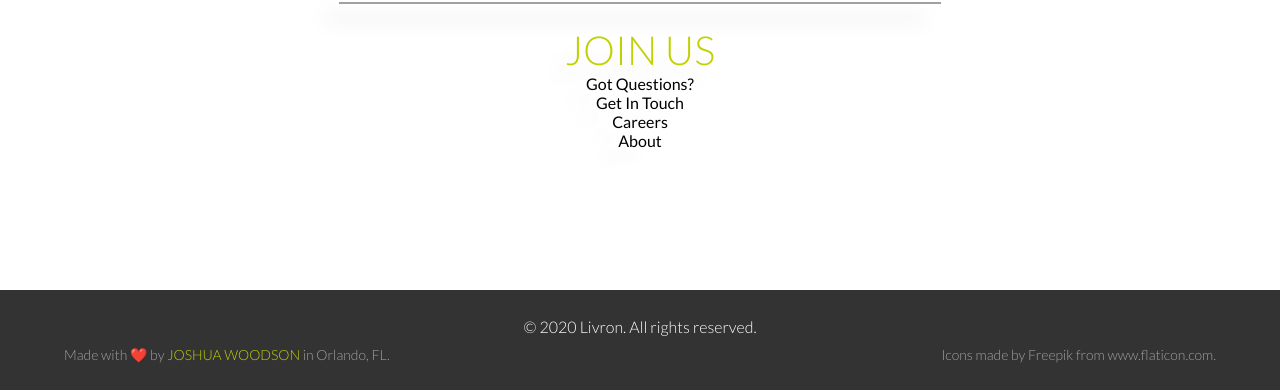
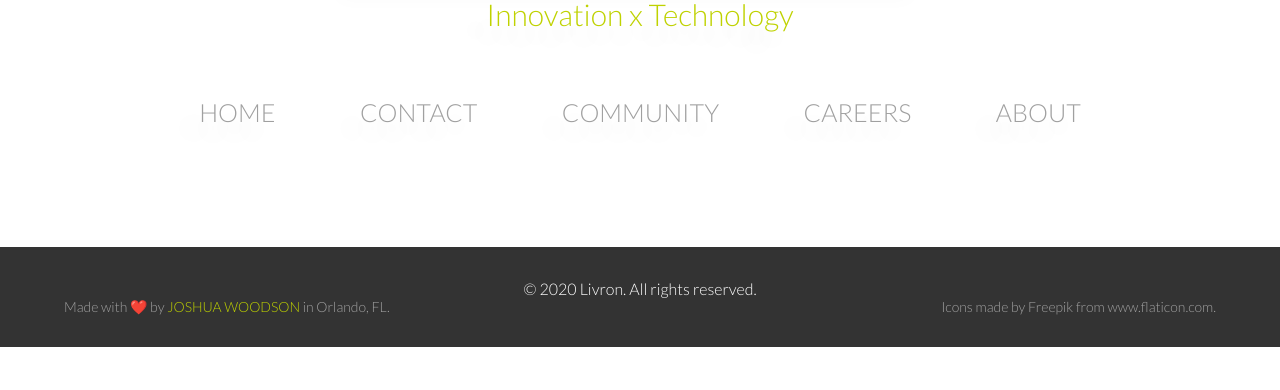
Before and after one commit to ApplePieGiraffe/livron, a website: page index.html in a window 1280 px wide. Shown: the part 4446-4836 px from the top of the page. After the commit the page ends 4793 px from the top, so only its background shows below. Drawn offline with Linux system fonts and the light colour scheme.

Commit message:
Just about finished prototype

```diff
--- a/index.html
+++ b/index.html
@@ -321,13 +321,18 @@
                         <g><path d="m467.537 159.173-10.701-53.485-29.796 11.928c-26.143 10.465-54.025 20.268-83.065 29.209-12.826-34.907-32.205-69.601-57.737-103.333l-32.918-43.492-21.632 23.71c-34.48 37.794-73.39 74.532-118.953 112.313-35.96 29.818-61.419 71.481-71.688 117.315-10.586 47.252-5.016 95.319 16.109 139.002l57.864 119.652h63.29c55.325 0 104.264-8.484 145.455-25.218 39.054-15.866 71.373-39.179 96.06-69.292 51.519-62.847 68.463-154.583 47.712-258.309zm-51.072-5.322c-19.736 39.773-44.423 79.234-73.709 117.704-30.104 39.543-65.078 78.129-103.951 114.687-40.547 38.133-77.008 66.134-99.377 82.236v-94.987c0-41.682 13.663-80.93 39.513-113.501 25.092-31.617 60.357-54.319 99.299-63.925 15.797-3.897 31.323-8.001 46.339-12.243l.026.081 13.714-4.043c.13-.038.261-.076.391-.114v-.001c26.915-7.938 52.962-16.625 77.755-25.894zm-346.144 106.046c8.824-39.388 30.688-75.179 61.563-100.78 45.469-37.703 84.526-74.458 119.281-112.255l11.153 14.735c23.284 30.763 40.994 62.223 52.8 93.722-14.288 4.021-29.047 7.915-44.064 11.619-45.354 11.188-86.413 37.612-115.612 74.403-30.103 37.931-46.014 83.627-46.014 132.151v58.031l-25.265-52.243c-18.147-37.524-22.933-78.806-13.842-119.383zm326.302 138.567c-21.476 26.197-49.787 46.558-84.149 60.517-37.589 15.27-82.728 23.012-134.164 23.012h-6.549c22.67-17.036 53.314-41.699 87.069-73.4 40.169-37.725 76.346-77.598 107.526-118.512 28.848-37.854 53.449-76.695 73.483-115.928 16.254 90.951 1.03 170.337-43.216 224.311z"/></g>
                     </svg>
                 </div>
+
                 <hr>
-                <h4 class="cta__content__subtitle"><a href="" class="cta__content__subtitle__link">Join us</a></h4>
 
-                <p>Got Questions?</p>
-                <p>Get In Touch</p>
-                <p>Careers</p>
-                <p>About</p>
+                <h4 class="cta__content__subtitle">Innovation x Technology</h4>
+
+                <ul class="cta__content__navigation">
+                    <li><a href="#">Home</a></li>
+                    <li><a href="#">Contact</a></li>
+                    <li><a href="#">Community</a></li>
+                    <li><a href="#">Careers</a></li>
+                    <li><a href="#">About</a></li>
+                </ul>
             </div>
         </section>
 
--- a/sass/main.scss
+++ b/sass/main.scss
@@ -402,15 +402,14 @@ a {
     flex-direction: column;
     justify-content: center;
     align-items: center;
-    padding-top: 5rem;
-    padding-bottom: 6rem;
+    padding-top: 2rem;
+    padding-bottom: 3rem;
 
     &__content {
         display: flex;
         flex-direction: column;
         align-items: center;
         transition: all .5s;
-        width: 66%;
         padding: 8rem;
         text-shadow: -15px 15px 20px rgba($color: #000000, $alpha: .1);
 
@@ -443,16 +442,39 @@ a {
         }
 
         &__subtitle {
-            font-size: 4rem;
+            font-size: 3rem;
             font-weight: 400;
             color: var(--color-bitter-lemon);
-            text-transform: uppercase;
             font-weight: 300;
             margin-top: 2.2rem;
+            margin-bottom: 5.5rem;
             transition: all .5s;
+        }
 
-            &:hover {
-                transform: scale(1.1);
+        &__navigation {
+            width: 140%;
+            display: flex;
+            justify-content: space-between;
+            font-weight: 300;
+            text-transform: uppercase;
+            list-style: none;
+            font-size: 2.5rem;
+            color: var(--color-quick-silver);
+
+            & li {
+                padding: 1rem;
+                transition: all .3s;
+
+                &:hover {
+                    color: var(--color-bitter-lemon);
+                    transform: scale(1.15);
+                }
+            }
+        }
+
+        &:hover {
+            & hr {
+                width: 100%;
             }
         }
     }
@@ -471,11 +493,11 @@ a {
     color: white;
     background-color: #333;
     font-weight: 300;
-    padding: 5rem 0;
+    padding: 4rem 0;
 
     &__copy {
         font-size: 1.6rem;
-        margin-bottom: 1rem;
+        margin-bottom: 0rem;
     }
 
     &__credit {
```
Also changed, not shown: css/main.css.
